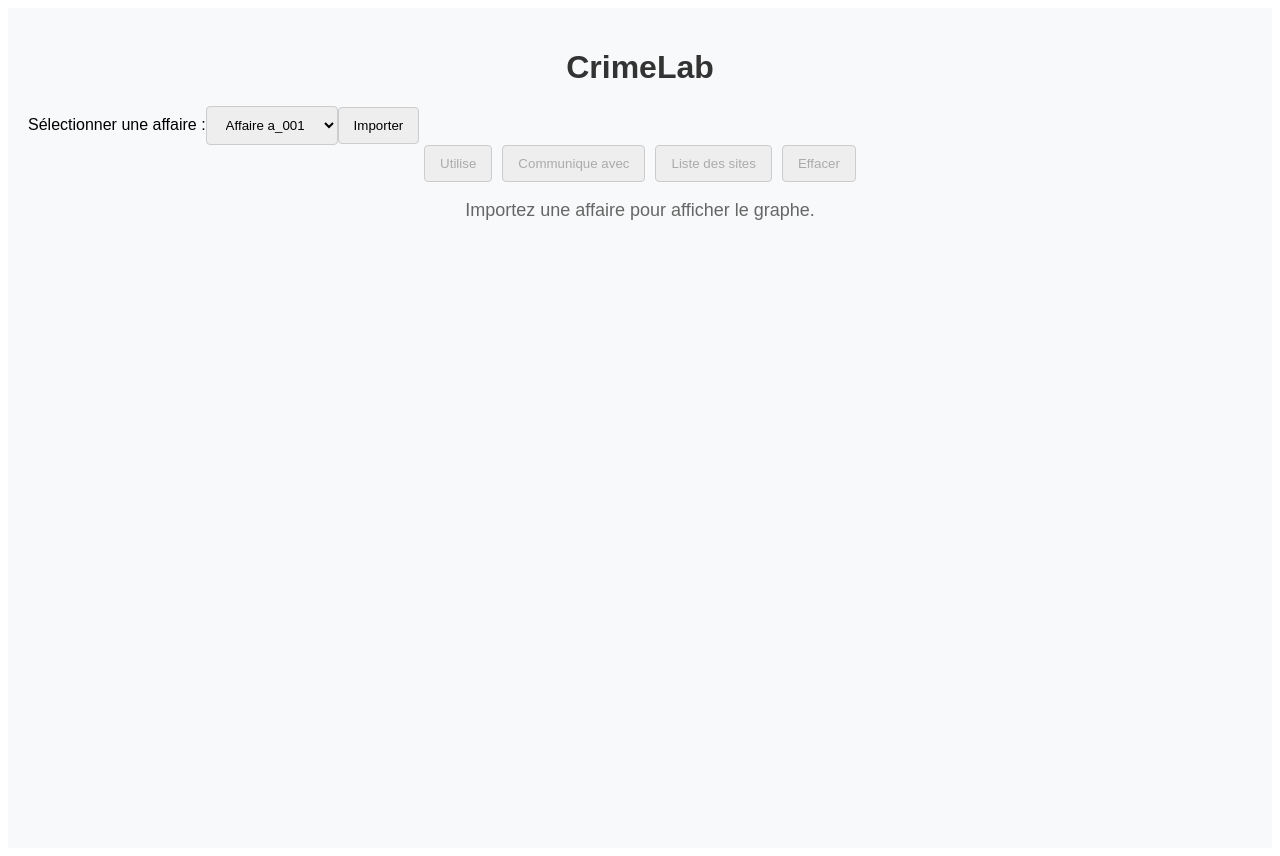
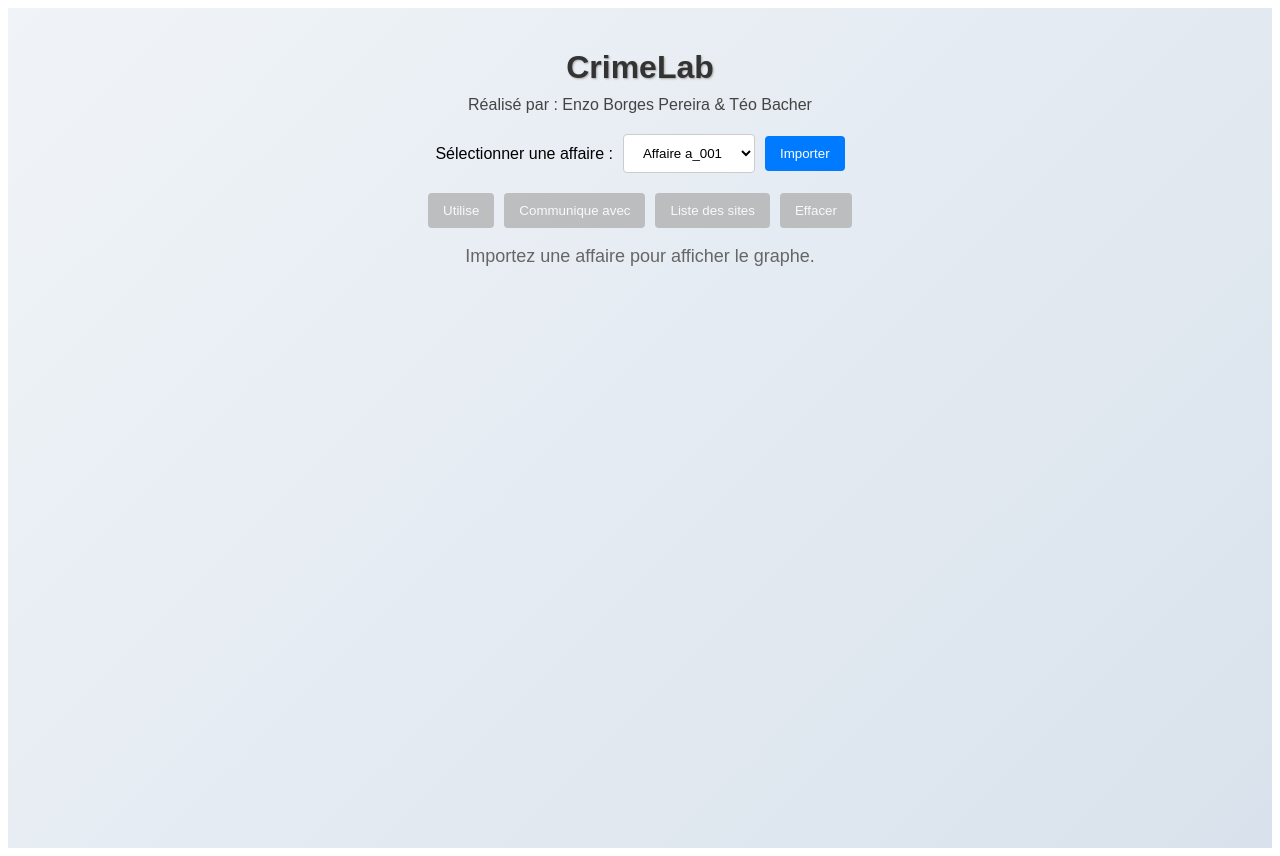
Before and after one commit to EnzoBorgesPereira/CrimeLab, a React (Vite) app in the folder src/web/: page / in a window 1280 px wide. Built offline with nearby package versions, Linux system fonts and the light colour scheme; what neo4j-driver would draw is missing.

Commit message:
style: :lipstick: Improve ui

```diff
--- a/src/web/src/App.tsx
+++ b/src/web/src/App.tsx
@@ -12,7 +12,6 @@ const driver = neo4j.driver(
     import.meta.env.VITE_NEO4J_PASSWORD
   )
 );
-
 
 type NodeData = {
   label: string;
@@ -211,18 +210,14 @@ const DynamicMultiQueryGraph: React.FC = () => {
 
         // DRAG & DROP
         let draggedNode: string | null = null;
-        let draggedNodeOriginalColor: string | undefined; // On stocke la couleur d'origine
+        let draggedNodeOriginalColor: string | undefined;
         let isDragging = false;
 
-        // Quand on clique sur un nœud
         sigmaInstance.on("downNode", ({ node }) => {
           draggedNode = node;
           isDragging = true;
-
-          // On mémorise la couleur avant de la remplacer
           draggedNodeOriginalColor = graph.getNodeAttribute(node, "color");
           graph.setNodeAttribute(node, "color", "#e74c3c");
-
           sigmaInstance.getCamera().disable();
         });
 
@@ -235,22 +230,17 @@ const DynamicMultiQueryGraph: React.FC = () => {
         });
 
         sigmaInstance.getMouseCaptor().on("mouseup", () => {
-          if (draggedNode) {
-            // On restaure la couleur initiale du nœud
-            if (draggedNodeOriginalColor) {
+          if (draggedNode && draggedNodeOriginalColor) {
             graph.setNodeAttribute(draggedNode, "color", draggedNodeOriginalColor);
-            }
           }
           draggedNode = null;
           isDragging = false;
           sigmaInstance.getCamera().enable();
         });
 
-        // MODAL: Lorsque l'on clique sur un nœud, on affiche ses propriétés dans une popup
+        // MODAL: Affichage des propriétés du nœud
         sigmaInstance.on("clickNode", ({ node }) => {
-          // On récupère les attributs de ce nœud
           const props = graph.getNodeAttributes(node);
-          // On stocke l'ID et les props dans l'état, et on ouvre le modal
           setSelectedNodeId(node);
           setSelectedNodeProps(props);
           setModalOpen(true);
@@ -272,7 +262,6 @@ const DynamicMultiQueryGraph: React.FC = () => {
 
     try {
       await fetch(`http://localhost:3001/api/import?affaire=${selectedAffaire}`, { method: "POST" });
-
       setIsImported(true);
     } catch (error) {
       console.error("Erreur lors de l'import :", error);
@@ -284,8 +273,12 @@ const DynamicMultiQueryGraph: React.FC = () => {
   return (
     <div style={styles.page}>
       <h1 style={styles.title}>CrimeLab</h1>
+      <div style={styles.authors}>
+        Réalisé par : Enzo Borges Pereira &amp; Téo Bacher
+      </div>
 
-      <div>
+      {/* Contrôles alignés */}
+      <div style={styles.controls}>
         <label htmlFor="affaireSelect">Sélectionner une affaire :</label>
         <select
           id="affaireSelect"
@@ -295,25 +288,33 @@ const DynamicMultiQueryGraph: React.FC = () => {
             setIsImported(false);
             clearGraph();
           }}
-          style={styles.button}
+          style={styles.dropdown}
         >
           <option value="a_001">Affaire a_001</option>
           <option value="a_002">Affaire a_002</option>
         </select>
-        <button onClick={handleImport} style={styles.button} disabled={isImporting}>
+        <button
+          onClick={handleImport}
+          disabled={isImporting}
+          style={isImporting ? { ...styles.button, ...styles.disabledButton } : styles.button}
+        >
           {isImporting ? "Importation en cours..." : "Importer"}
         </button>
       </div>
 
       <div style={styles.buttonBar}>
-      <button onClick={() => runQuery()} disabled={loading || !isImported} style={styles.button}>
+        <button
+          onClick={() => runQuery()}
+          disabled={loading || !isImported}
+          style={loading || !isImported ? { ...styles.button, ...styles.disabledButton } : styles.button}
+        >
           {loading ? "Chargement..." : "Utilise"}
         </button>
 
         <button
           onClick={() => runQuery("MATCH (p:Person)-[r:COMMUNIQUE_AVEC]->(q:Person) RETURN p, r, q LIMIT 50")}
           disabled={loading || !isImported}
-        style={styles.button}
+          style={loading || !isImported ? { ...styles.button, ...styles.disabledButton } : styles.button}
         >
           {loading ? "Chargement..." : "Communique avec"}
         </button>
@@ -321,12 +322,16 @@ const DynamicMultiQueryGraph: React.FC = () => {
         <button
           onClick={() => runQuery("MATCH (n:Site) RETURN n LIMIT 50")}
           disabled={loading || !isImported}
-        style={styles.button}
+          style={loading || !isImported ? { ...styles.button, ...styles.disabledButton } : styles.button}
         >
           {loading ? "Chargement..." : "Liste des sites"}
         </button>
 
-      <button onClick={clearGraph} disabled={loading || !isImported} style={styles.button}>
+        <button
+          onClick={clearGraph}
+          disabled={loading || !isImported}
+          style={loading || !isImported ? { ...styles.buttonClear, ...styles.disabledButton } : styles.buttonClear}
+        >
           Effacer
         </button>
       </div>
@@ -334,18 +339,17 @@ const DynamicMultiQueryGraph: React.FC = () => {
       {isImported ? (
         <div ref={containerRef} id="viz-container" style={styles.graphContainer} />
       ) : (
-      <p style={{ textAlign: "center", fontSize: "18px", color: "#666" }}>
+        <p style={styles.infoText}>
           Importez une affaire pour afficher le graphe.
         </p>
       )}
 
-      {/* MODAL: affichage si modalOpen est true */}
+      {/* Modal pour afficher les détails d'un nœud */}
       {modalOpen && (
         <div style={styles.modalOverlay}>
           <div style={styles.modalContent}>
             <h3>
-              Détails du nœud :{" "}
-              <span style={{ color: "#007bff" }}>{selectedNodeId}</span>
+              Détails du nœud : <span style={{ color: "#007bff" }}>{selectedNodeId}</span>
             </h3>
             <ul>
               {Object.entries(selectedNodeProps).map(([k, v]) => (
@@ -367,14 +371,35 @@ const DynamicMultiQueryGraph: React.FC = () => {
 const styles: Record<string, React.CSSProperties> = {
   page: {
     fontFamily: "Arial, sans-serif",
-    backgroundColor: "#f8f9fa",
+    background: "linear-gradient(135deg, #f0f4f8, #d9e2ec)",
     minHeight: "100vh",
     padding: "20px",
   },
   title: {
-    marginBottom: "20px",
+    marginBottom: "10px",
     color: "#333",
     textAlign: "center",
+    textShadow: "1px 1px 2px #aaa",
+  },
+  authors: {
+    textAlign: "center",
+    color: "#444",
+    marginBottom: "20px",
+    fontSize: "16px",
+  },
+  controls: {
+    display: "flex",
+    gap: "10px",
+    alignItems: "center",
+    justifyContent: "center",
+    marginBottom: "20px",
+  },
+  dropdown: {
+    padding: "10px 15px",
+    borderRadius: "4px",
+    border: "1px solid #ccc",
+    backgroundColor: "#fff",
+    cursor: "pointer",
   },
   buttonBar: {
     display: "flex",
@@ -385,9 +410,23 @@ const styles: Record<string, React.CSSProperties> = {
   button: {
     padding: "10px 15px",
     borderRadius: "4px",
-    border: "1px solid #ccc",
-    backgroundColor: "#eee",
+    border: "none",
+    backgroundColor: "#007bff",
+    color: "#fff",
     cursor: "pointer",
+  },
+  buttonClear: {
+    padding: "10px 15px",
+    borderRadius: "4px",
+    border: "none",
+    backgroundColor: "#ff4747",
+    color: "#fff",
+    cursor: "pointer",
+  },
+  disabledButton: {
+    backgroundColor: "#aaa",
+    cursor: "not-allowed",
+    opacity: 0.7,
   },
   graphContainer: {
     width: "1200px",
@@ -396,8 +435,13 @@ const styles: Record<string, React.CSSProperties> = {
     borderRadius: "4px",
     backgroundColor: "#fff",
     margin: "20px auto",
+    boxShadow: "0px 2px 10px rgba(0,0,0,0.1)",
   },
-  // Modal overlay
+  infoText: {
+    textAlign: "center",
+    fontSize: "18px",
+    color: "#666",
+  },
   modalOverlay: {
     position: "fixed",
     top: 0,
```
Lines whose indentation alone changed are shown as unchanged.
